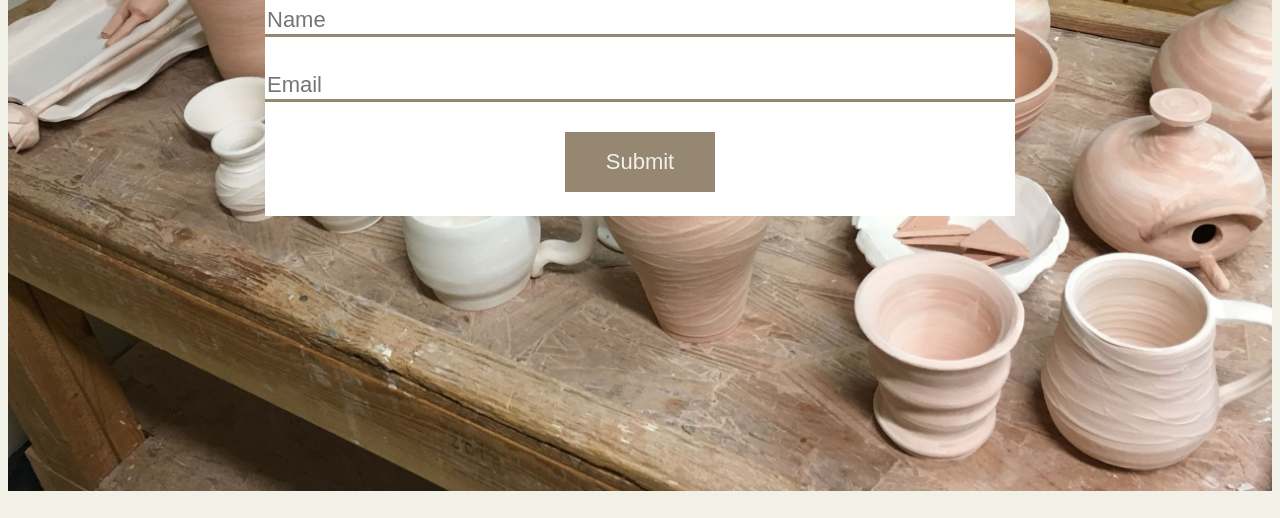
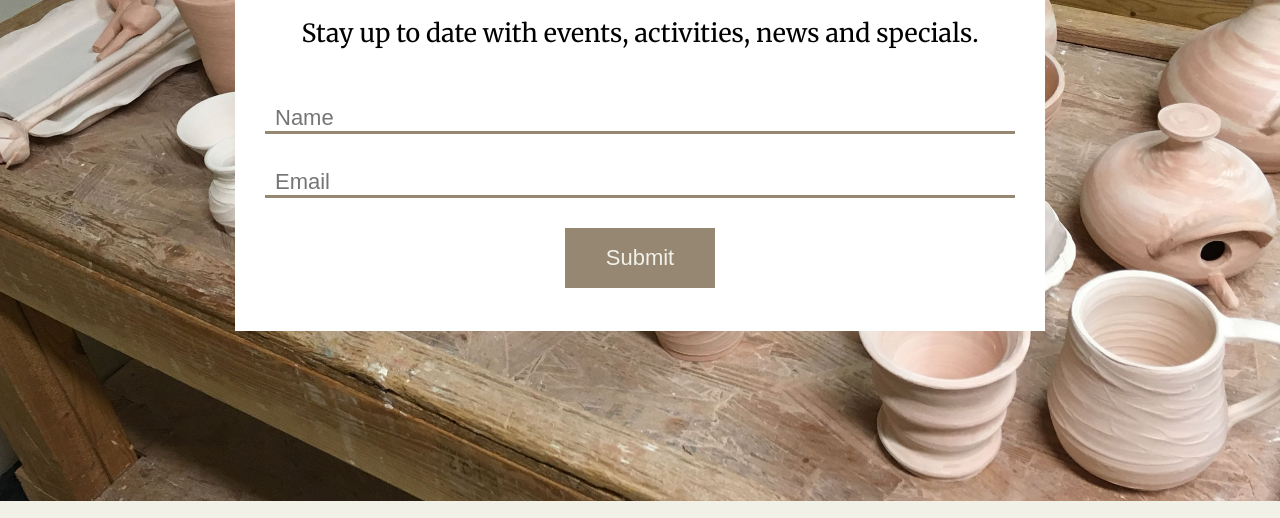
Before and after one commit to angevogler/week-one-project, a plain HTML site: page newsletter.html in a window 1280 px wide. Shown: the part 282-800 px from the top of the page. Drawn offline with Linux system fonts and the light colour scheme.

Commit message:
finished adding required css

```diff
--- a/style.css
+++ b/style.css
@@ -50,7 +50,7 @@ nav {
 
 #logo {
   height: 50px;
-  margin-right: 500px;
+  margin-right: 600px;
   padding-top: 5px;
 }
 
@@ -80,12 +80,14 @@ nav {
   flex-wrap: wrap;
   justify-content: center;
   width: 100%;
+  height: 75%;
 }
 
 figure {
   display: inline-block;
   vertical-align: top;
   position: relative;
+  margin: 2%;
 }
 
 figcaption {
@@ -107,6 +109,7 @@ figcaption {
   height:370px;
   width: 730px;
   object-fit: cover;
+  object-position: center;
 }
 
 .home-content-bottom {
@@ -121,7 +124,7 @@ figcaption {
   object-fit: cover;
 }
 
-/* About Section CSS */
+/* ********** ABOUT PAGE ************ */
 
 .about {
   width: 100%;
@@ -263,12 +266,15 @@ div.about-facilities-pic {
   text-align:center;
 }
 
-/* Newsletter Section CSS */
+/* ********** NEWSLETTER PAGE ********** */
 
 .newsletter {
   background-image: url(images/project-images/background-2.jpg);
   background-size: cover;
   height: 700px;
+  margin-top: 10px;
+  margin-left: -10px;
+  margin-right: -10px;
 }
 
 .newsletter div {
@@ -276,8 +282,8 @@ div.about-facilities-pic {
   width: 750px;
   height: 380px;
   text-align: center;
-  margin: 45px auto 115px auto;
-  padding: 50px 30px 5git0px 30px;
+  margin: 50px auto 115px auto;
+  padding: 50px 30px 50px 30px;
 }
 
 .newsletter h1 {
@@ -298,7 +304,7 @@ div.about-facilities-pic {
 .newsletter input {
   border: none;
   border-bottom: 3px solid #968772;
-  padding-top: 35px;
+  padding: 35px 10px 0 10px;
   font-size: 22px;
 }
 
@@ -323,12 +329,6 @@ div.about-facilities-pic {
   color: #FFFFFF;
 }
 
-/*Button Background: #968772
-Button Background (Hover): #967343
-Button Text: #F2F1E8
-Button Text (Hover): #FFFFFF
-Input Border Bottom: #968772
-Input Border Bottom (Focus): #967343*/
 footer {
   background-color: #2B2F26;
   color: white;
```
Also changed, not shown: index.html (+1 -0 lines).
